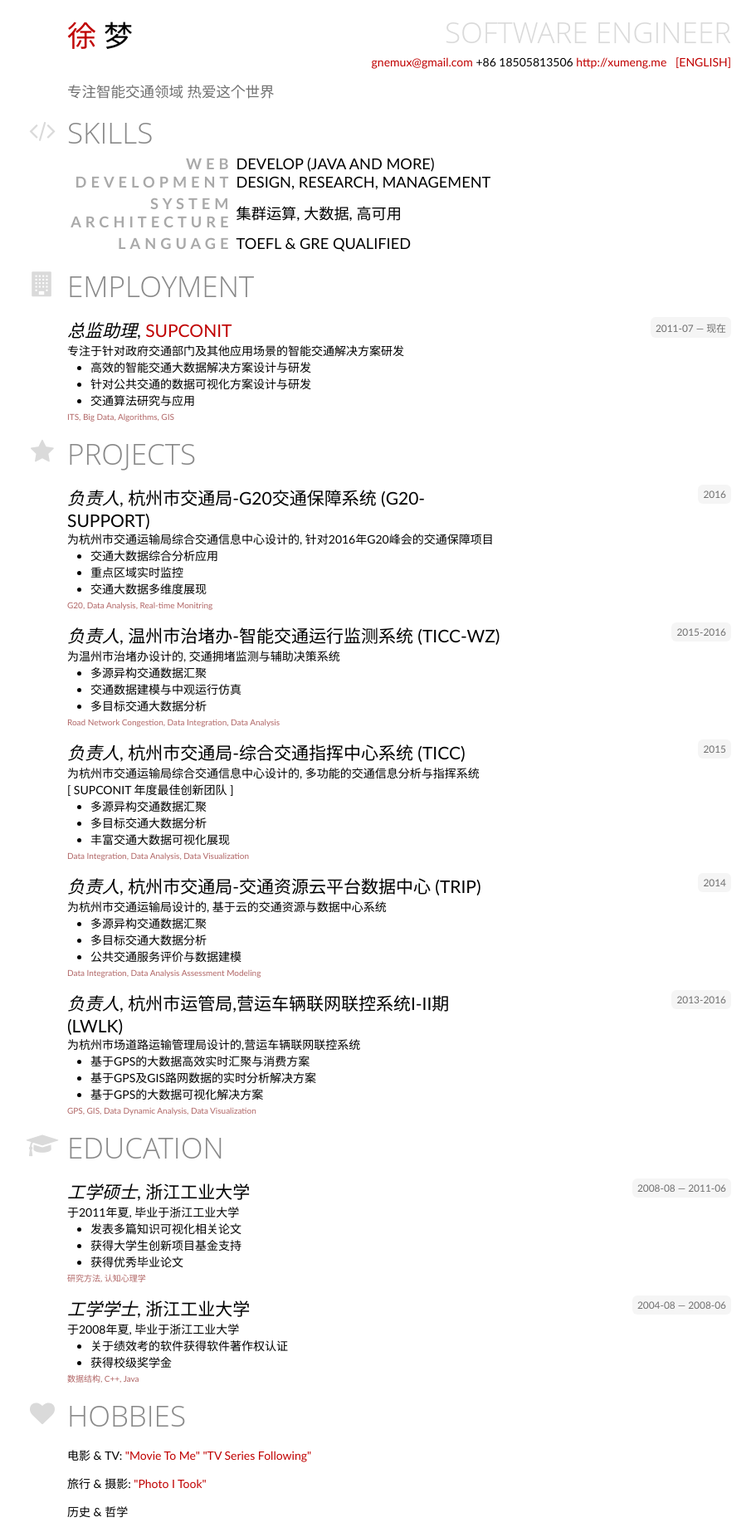
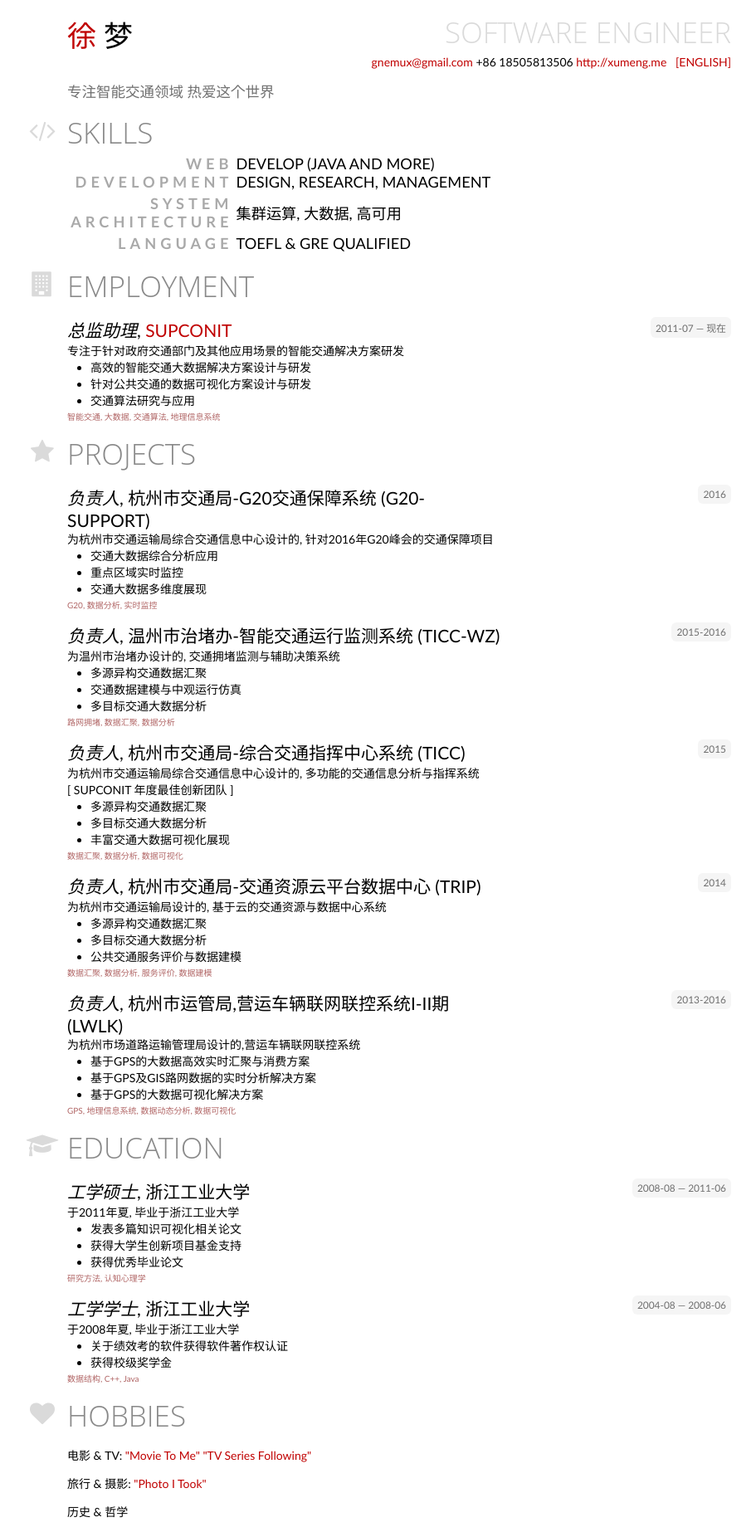
Before and after one commit to gnemux/gnemux.github.io, a Jekyll site: the page resume_cn.html, which Jekyll copies as it is, in a window 1280 px wide. Shown: the whole page at 83% size, without its empty margins (159-1070 px from the left). Built offline with Jekyll 4.4.1, drawn with Linux system fonts in a browser that asks for light colours; nearby versions of some CDN libraries; some web fonts are replaced.

Commit message:
keywords translation

```diff
--- a/resume_cn.html
+++ b/resume_cn.html
@@ -254,7 +254,7 @@
                 <li>交通算法研究与应用</li>
             </ul>
 
-            <span class="keywords">ITS, Big Data, Algorithms, GIS </span>
+            <span class="keywords">智能交通, 大数据, 交通算法, 地理信息系统 </span>
 
         </div>
 
@@ -283,7 +283,7 @@
                 <li>重点区域实时监控</li>
                 <li>交通大数据多维度展现</li>
             </ul>
-            <span class="keywords">G20, Data Analysis, Real-time Monitring </span>
+            <span class="keywords">G20, 数据分析, 实时监控 </span>
         </div>
 
         <div>
@@ -300,7 +300,7 @@
                 <li>交通数据建模与中观运行仿真</li>
                 <li>多目标交通大数据分析</li>
             </ul>
-            <span class="keywords">Road Network Congestion, Data Integration, Data Analysis</span>
+            <span class="keywords">路网拥堵, 数据汇聚, 数据分析</span>
         </div>
 
         <div>
@@ -317,7 +317,7 @@
                 <li>多目标交通大数据分析</li>
                 <li>丰富交通大数据可视化展现</li>
             </ul>
-            <span class="keywords">Data Integration, Data Analysis, Data Visualization </span>
+            <span class="keywords">数据汇聚, 数据分析, 数据可视化 </span>
         </div>
 
         <div>
@@ -333,7 +333,7 @@
                 <li>多目标交通大数据分析</li>
                 <li>公共交通服务评价与数据建模</li>
             </ul>
-            <span class="keywords">Data Integration, Data Analysis Assessment Modeling </span>
+            <span class="keywords">数据汇聚, 数据分析, 服务评价, 数据建模 </span>
         </div>
 
         <div>
@@ -349,7 +349,7 @@
                 <li>基于GPS及GIS路网数据的实时分析解决方案</li>
                 <li>基于GPS的大数据可视化解决方案</li>
             </ul>
-            <span class="keywords">GPS, GIS, Data Dynamic Analysis, Data Visualization </span>
+            <span class="keywords">GPS, 地理信息系统, 数据动态分析, 数据可视化 </span>
         </div>
 
     </section>
```
